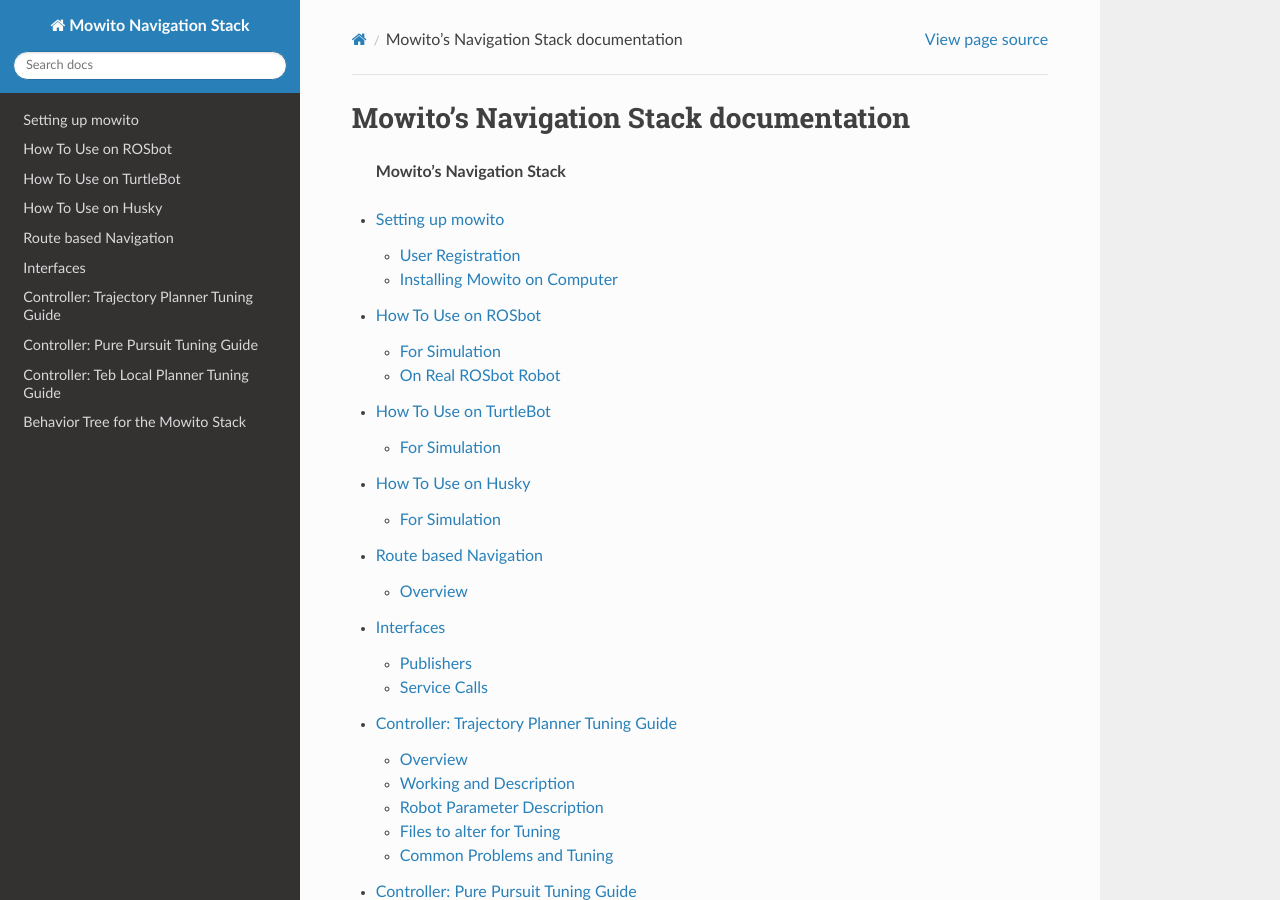
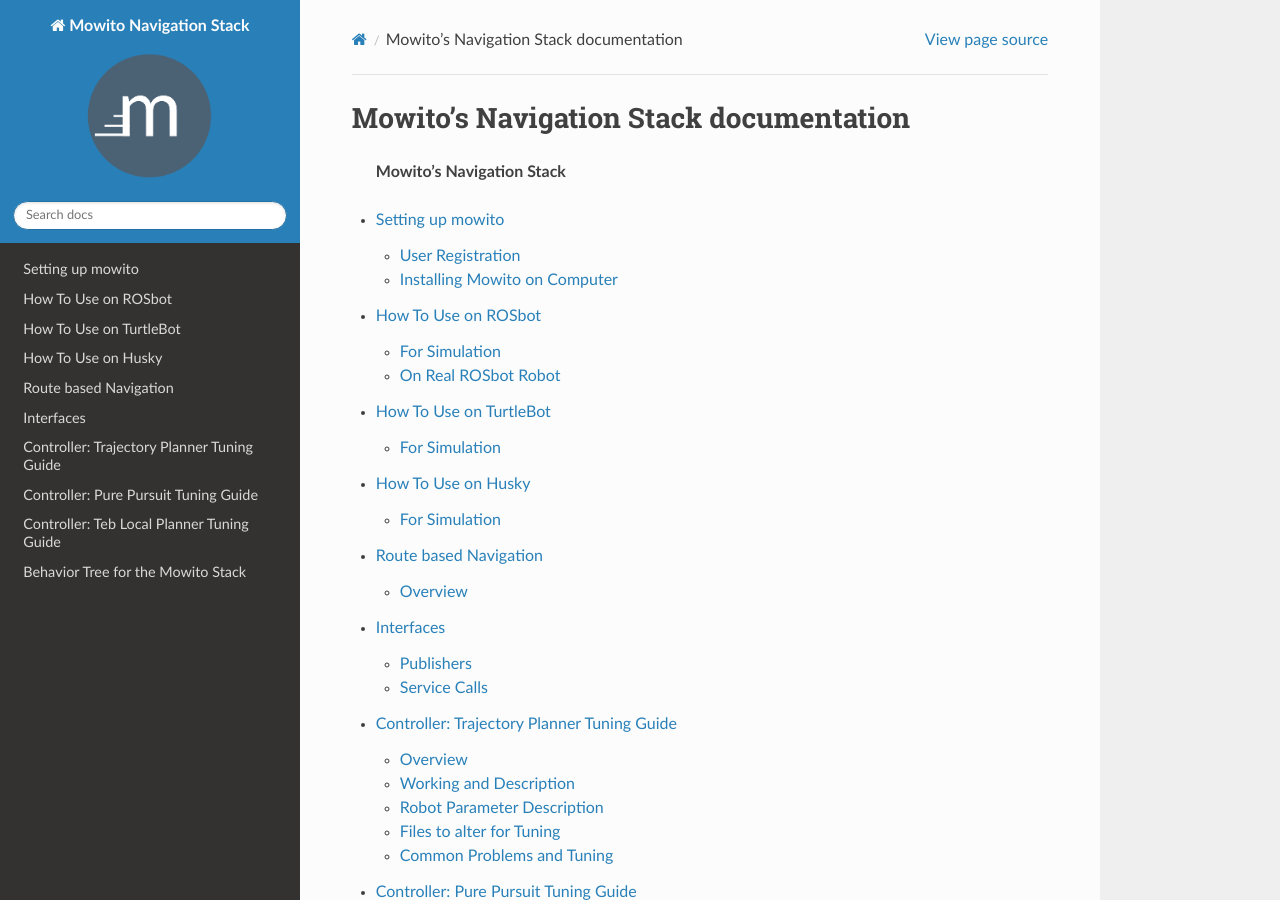
Before and after one commit to mowito/mowito_amd64, a Sphinx documentation site: the page built from docs/source/index.rst, in a window 1280 px wide and 900 px high. Built offline with Sphinx 7.4.7 and the Read the Docs theme 2.0.0, drawn with Linux system fonts in a browser that asks for light colours.

Commit message:
add logo

```diff
--- a/docs/source/conf.py
+++ b/docs/source/conf.py
@@ -83,7 +83,11 @@
 # documentation.
 #
 # html_theme_options = {}
-
+html_theme_options = {
+    'logo_only': False,
+    'navigation_depth': 5,
+}
+html_logo = "Images/logo/m_for_mowito_docs3.png"
 # Add any paths that contain custom static files (such as style sheets) here,
 # relative to this directory. They are copied after the builtin static files,
 # so a file named "default.css" will overwrite the builtin "default.css".
```
Also changed, not shown: docs/source/Images/logo/m_for_mowito_docs3.png (added), docs/source/Images/logo/mowito_logo_name.png (added), 1 other file.
